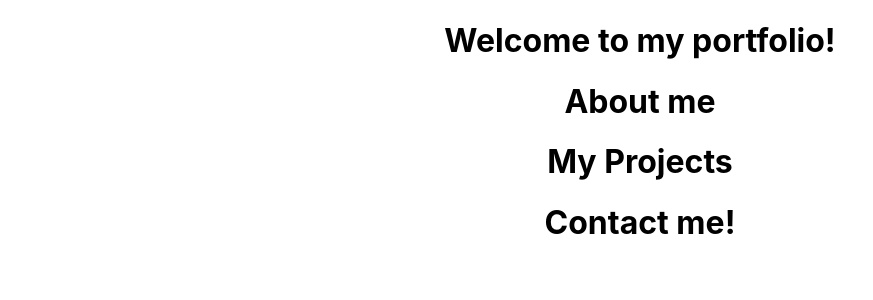
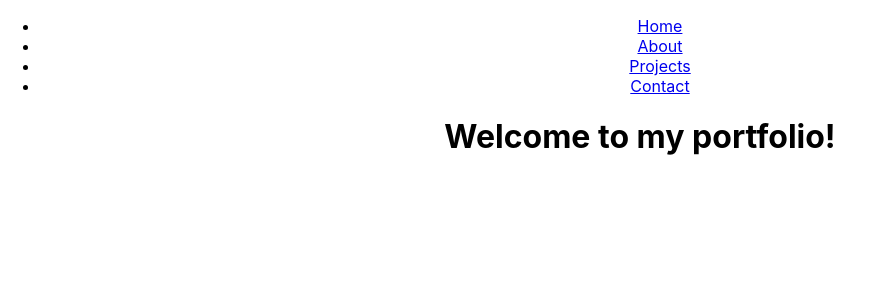
Before and after one commit to cdeoliveirasilva/olivebranch, a React (Create React App) app: page / in a window 1280 px wide. Shown: the top 300 px of the page, without its empty margins (0-873 px from the left). Built offline with nearby package versions, Linux system fonts and the light colour scheme.

Commit message:
Add Navbar

```diff
--- a/src/App.js
+++ b/src/App.js
@@ -5,15 +5,17 @@
 import About from "./About";
 import Projects from "./Projects";
 import Contact from "./Contact";
+import Navbar from "./Navbar";
 import { Route, Link } from "react-router-dom";
 
 function App() {
   return (
     <div className="App">
-      <Route exact to="/" component={Home} />
-      <Route exact to="/" component={About} />
-      <Route exact to="/" component={Projects} />
-      <Route exact to="/" component={Contact} />
+      <Navbar />
+      <Route exact path="/" component={Home} />
+      <Route exact path="/about" component={About} />
+      <Route exact path="/projects" component={Projects} />
+      <Route exact path="/contact" component={Contact} />
     </div>
   );
 }
--- /dev/null
+++ b/src/Navbar.js
@@ -0,0 +1,23 @@
+import React from "react";
+import { Link } from "react-router-dom";
+
+function Navbar() {
+  return (
+    <ul>
+      <li>
+        <Link to="/">Home</Link>
+      </li>
+      <li>
+        <Link to="/about">About</Link>
+      </li>
+      <li>
+        <Link to="/projects">Projects</Link>
+      </li>
+      <li>
+        <Link to="/contact">Contact</Link>
+      </li>
+    </ul>
+  );
+}
+
+export default Navbar;
```
